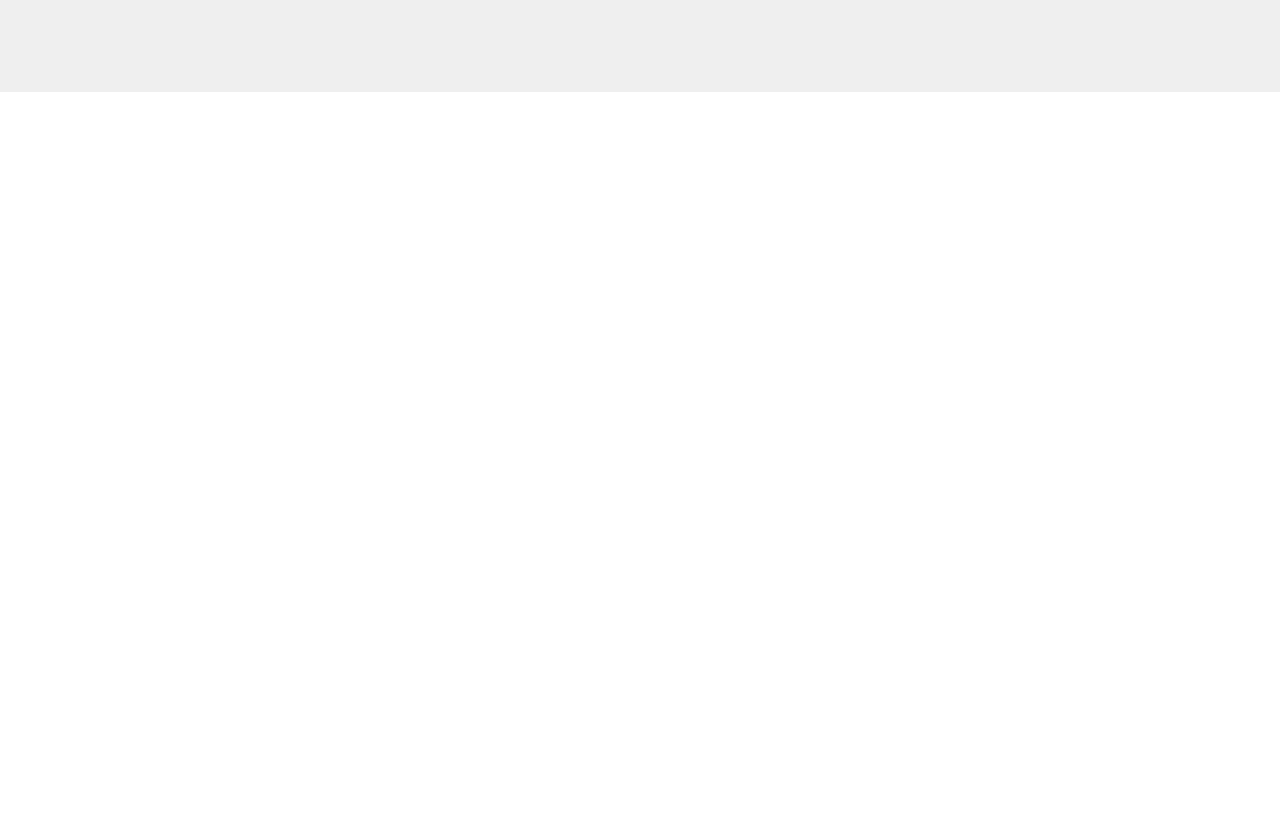
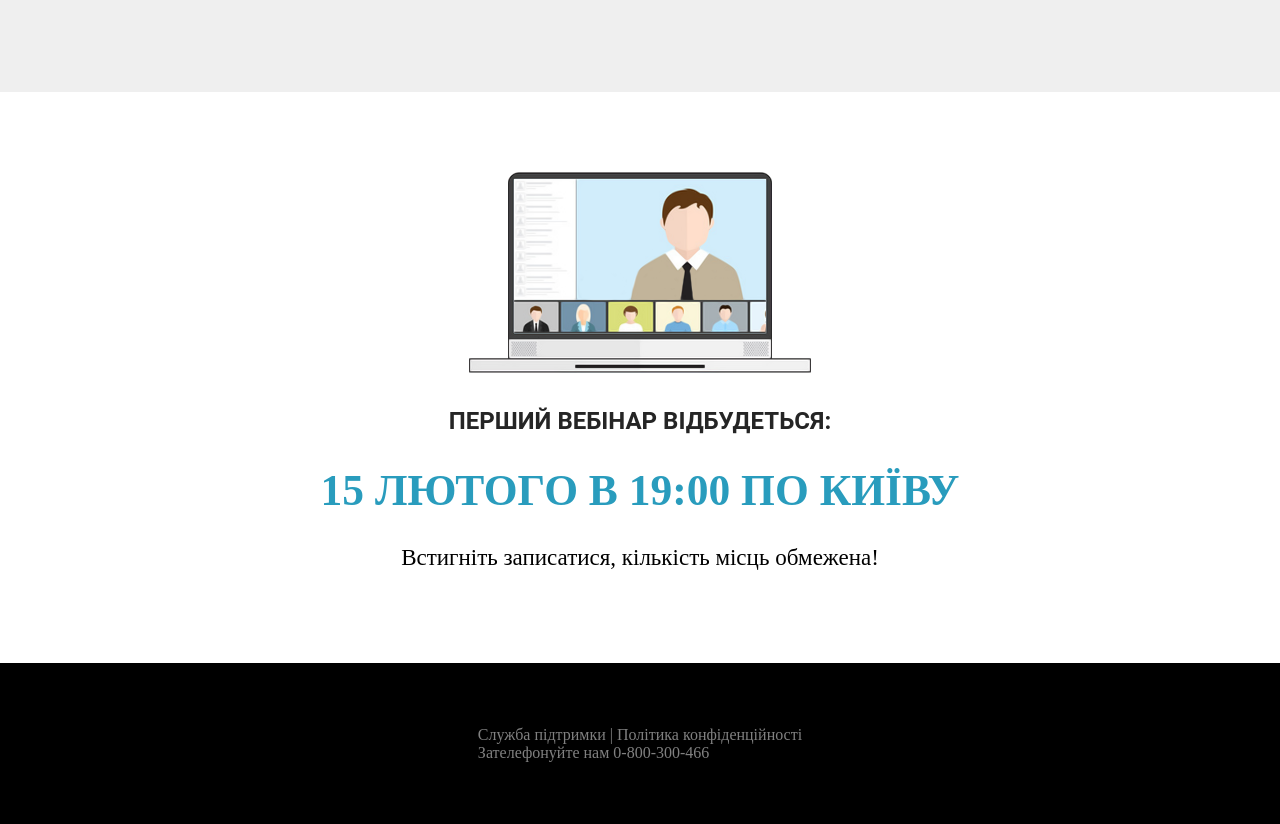
Before and after one commit to santonase/first-project, a plain HTML site: page index.html in a window 1280 px wide. Shown: the part 3088-3912 px from the top of the page. Before the commit the page ends 3692 px from the top, so only its background shows below. Drawn offline with Linux system fonts and the light colour scheme.

Commit message:
sections First_webinar and Footer

```diff
--- a/css/style.css
+++ b/css/style.css
@@ -132,7 +132,7 @@ h2.title {
     padding: 85px 0 75px 0;
 }
 
-.waiting .waiting_header, .finish .finish_header {
+.waiting .waiting_header, .finish .finish_header, .first_webinar .first_webinar_header {
     color:#252525;
     font-family: Roboto;
     font-style: 30px;
@@ -319,7 +319,37 @@ h2.title {
         padding: 80px 0 40px 0;
     }
 
-    .first_webinar .container {
+    .first_webinar .container .first_webinar_wrapper {
+        display: flex;
+        flex-direction: column;
+        justify-content: center;
+        align-items: center;
+    }
+
+    .first_webinar .first_webinar_header {
+        margin-top: 30px;
+    }
+
+    .first_webinar .first_webinar_date {
+        margin-top: 30px;
+        color:#299cbd;
+        font-family: "Roboto - Black";
+        font-size: 29px;
+        font-weight: 400;
+        text-transform: uppercase;
+    }
+
+    .first_webinar .first_webinar_recommend {
+        margin-top: 30px;
+        font-size: 23px;
+        margin-bottom: 52px;
+    }
+
+    .footer {
         display: flex;
         justify-content: center;
+        align-items: center;
+        background-color: black;
+        min-height: 161px;
+        color: gray;
     }
--- a/index.html
+++ b/index.html
@@ -129,9 +129,29 @@
 
     <section class="first_webinar">
         <div class="container">
-            <img src="/" alt="" class="laptop">
+            <div class="first_webinar_wrapper">
 
-        </div>
+                    <div class="first_webinar_laptop">
+                        <img src="/img/laptop.png" alt="laptop" class="img_laptop">
+                    </div>
+
+                    <div class="first_webinar_header">
+                        <h2 class="webinar_header">ПЕРШИЙ ВЕБІНАР ВІДБУДЕТЬСЯ:</h2>
+                    </div>
+
+                    <div class="first_webinar_date">
+                        <h2 class="webinar_date">15 ЛЮТОГО В 19:00 ПО КИЇВУ</h2>
+                    </div>
+
+                    <div class="first_webinar_recommend">Встигніть записатися, кількість місць обмежена!</div>
+
+    </section>
+
+    <section class="footer">
+            <div class="support">Служба підтримки | Політика конфіденційності
+                <br>
+                Зателефонуйте нам 0-800-300-466
+            </div>
     </section>
 </body>
 </html>
```
Also changed, not shown: img/first.jpg (deleted), img/laptop.png (renamed from img/first.png).
